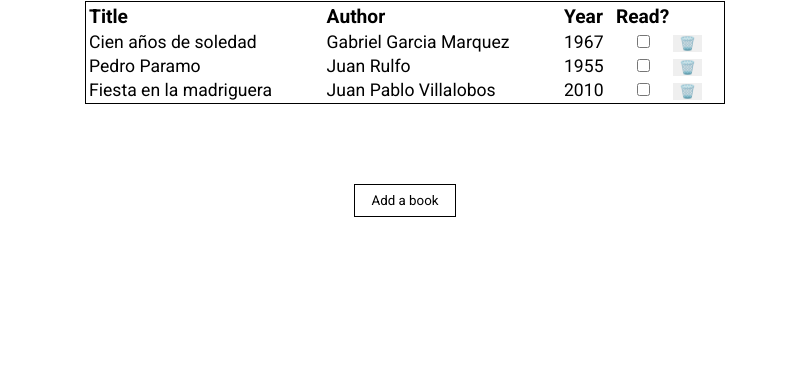
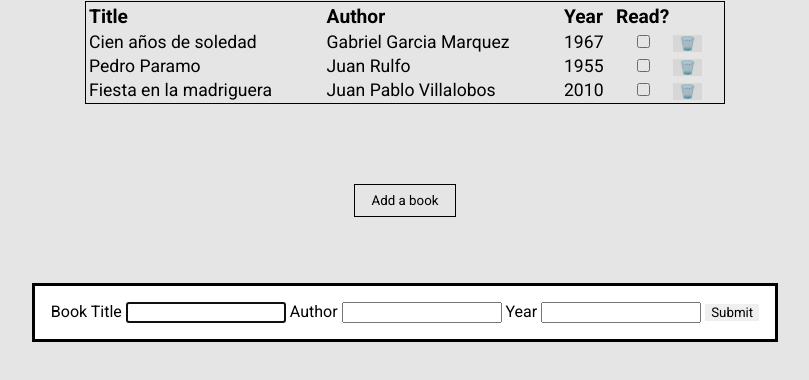
Before and after one commit to hquezada24/library, a plain HTML site: page index.html in a window 1280 px wide. Both pictures are taken after a click on the button "Add a book". Shown: the part 88-468 px from the top of the page, without its empty margins (235-1044 px from the left). Drawn offline with Linux system fonts and the light colour scheme; a web font is replaced by a local one.

Commit message:
create add book event listener
create an event listener that opens a dialog box with name, author, and year inputs

```diff
--- a/index.html
+++ b/index.html
@@ -25,6 +25,15 @@
         </table>
         <button id="add">Add a book</button>
     </main>
+    <dialog>
+        <label for="name">Book Title</label>
+        <input id="name" type="text">
+        <label for="book-author">Author</label>
+        <input id="book-author" type="text">
+        <label for="book-year">Year</label>
+        <input id="book-year" type="text">
+        <button>Submit</button>
+    </dialog>
     <script src="script.js"></script>
 </body>
 </html>
--- a/script.js
+++ b/script.js
@@ -1,6 +1,7 @@
 const myLibrary = [];
 const table = document.querySelector("table");
 const button = document.querySelector("button");
+const dialog = document.querySelector("dialog");
 
 function Book(name, author, year) {
   this.name = name;
@@ -29,5 +30,8 @@ table.addEventListener("click", (e) => {
   }
 });
 
+button.addEventListener("click", () => {
+  dialog.showModal();
+});
+
 display();
-console.log(myLibrary);
--- a/style.css
+++ b/style.css
@@ -50,6 +50,11 @@ button:hover{
     background-color: black;
     color: white;
 }
+
+/* dialog{
+    display: flex;
+    flex-direction: column;
+} */
 /* #year {
     background-color: yellow;
 }
```
